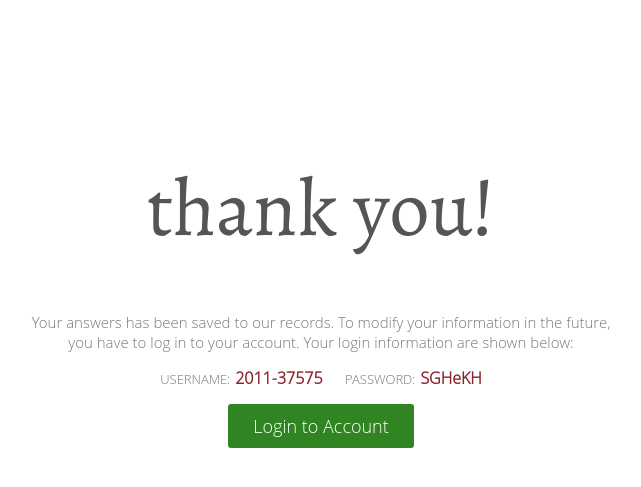
After one commit to arnellebalane/alumni-tracker, a CodeIgniter app: a page that uses application/views/alumni_saved.php in a window 1280 px wide. The commit adds this page. Shown: the top 487 px of the page, without its empty margins (319-960 px from the left). Run offline with CodeIgniter, Linux system fonts and the light colour scheme; some libraries are stand-ins or nearby versions.

Commit message:
thank you page after submission of answers

```diff
--- a/application/controllers/home.php
+++ b/application/controllers/home.php
@@ -3,14 +3,18 @@
   class Home extends CI_Controller {
 
   	public function index() {
-  		$this->load->view("index.php");
+  		$this->load->view("index");
   	}
 
   	public function questionnaire() {
   		$this->load->model("values_model", "model");
   		$data = array('countries'=>$this->model->getCountries());
-  		$this->load->view("questionnaire.php", $data);
+  		$this->load->view("questionnaire", $data);
   	}
+
+    public function saved() {
+      $this->load->view('alumni_saved');
+    }
 
   }
 
--- /dev/null
+++ b/application/views/alumni_saved.php
@@ -0,0 +1,23 @@
+<!DOCTYPE html>
+<html lang="en">
+<head>
+  <meta charset="utf-8" />
+  <link rel="stylesheet" href="<?= base_url() . 'assets/stylesheets/reset.css'; ?>" />
+  <link rel="stylesheet" href="<?= base_url() . 'assets/stylesheets/fonts.css'; ?>" />
+  <link rel="stylesheet" href="<?= base_url() . 'assets/stylesheets/application.css'; ?>" />
+  <link rel="stylesheet" href="<?= base_url() . 'assets/stylesheets/pages.css'; ?>" />
+  <script src="<?= base_url() . 'assets/javascripts/jquery-2.js'; ?>"></script>
+  <script src="<?= base_url() . 'assets/javascripts/application.js'; ?>"></script>
+  <title>Alumni Tracker</title>
+</head>
+
+<body class="pages saved">
+  <h1>Thank you!</h1>
+  <p>Your answers has been saved to our records. To modify your information in the future, you have to log in to your account. Your login information are shown below:</p>
+  <div id="alumni-account">
+    <label>Username:</label><span>2011-37575</span>
+    <label>Password:</label><span>SGHeKH</span>
+  </div>
+  <a href="#">Login to Account</a>
+</body>
+</html>
--- a/assets/stylesheets/pages.css
+++ b/assets/stylesheets/pages.css
@@ -1,4 +1,4 @@
-.pages.index {
+.pages {
   text-align: center;
 }
 
@@ -36,3 +36,24 @@ a {
 a:hover, a:focus {
   background-color: #399B28;
 }
+
+#alumni-account {
+  margin-top: 15px;
+}
+
+#alumni-account label {
+  font: normal 1.3rem "Open Sans Light";
+  color: #777777;
+  text-transform: uppercase;
+  margin-left: 20px;
+}
+
+#alumni-account label:first-of-type {
+  margin-left: 0;
+}
+
+#alumni-account span {
+  font: bold 1.6rem "Open Sans Light";
+  color: #8B242A;
+  margin-left: 5px;
+}
```
